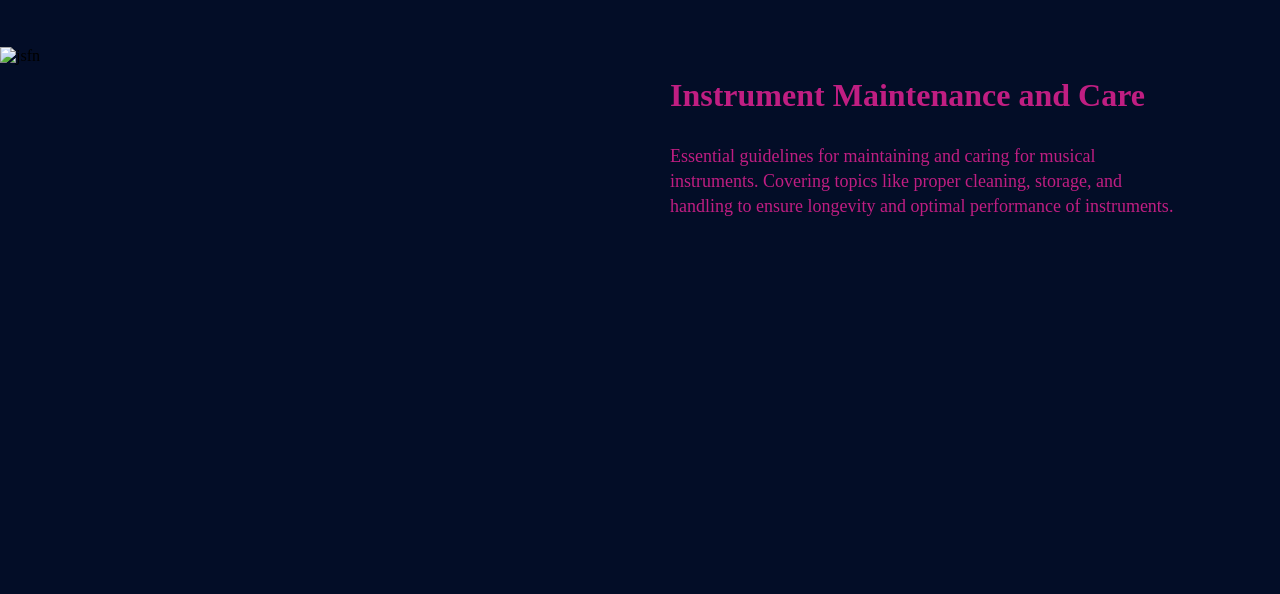
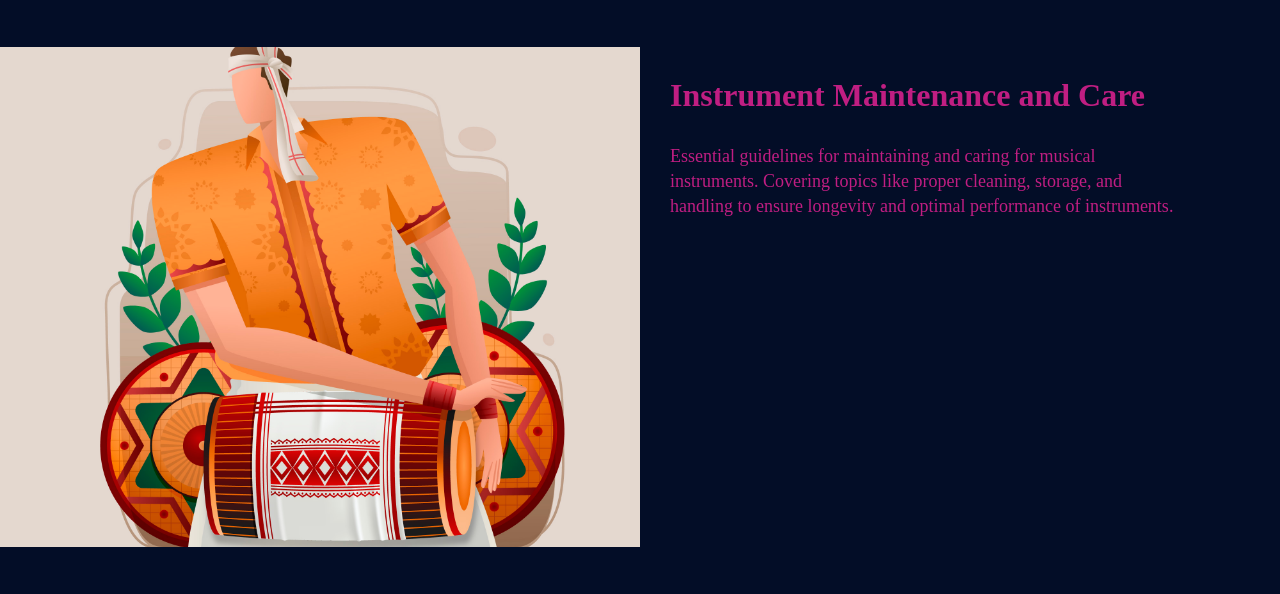
Before and after one commit to Afolabi-Ridwan/Music-Conference-2024, a plain HTML site: page about.html in a window 1280 px wide. Shown: the part 1817-2411 px from the top of the page. Drawn offline with Linux system fonts and the light colour scheme; grey boxes are pictures that could not be loaded.

Commit message:
fixed an image src error

```diff
--- a/about.html
+++ b/about.html
@@ -116,7 +116,7 @@
           <div class="partOne">
             <img
               class="secondImage"
-              src="images//project images/gradient-bohag-bihu-illustration/6900584.jpg"
+              src="images/project images/gradient-bohag-bihu-illustration/6900584.jpg"
               alt="jsfn"
             />
             <div class="note">
```
